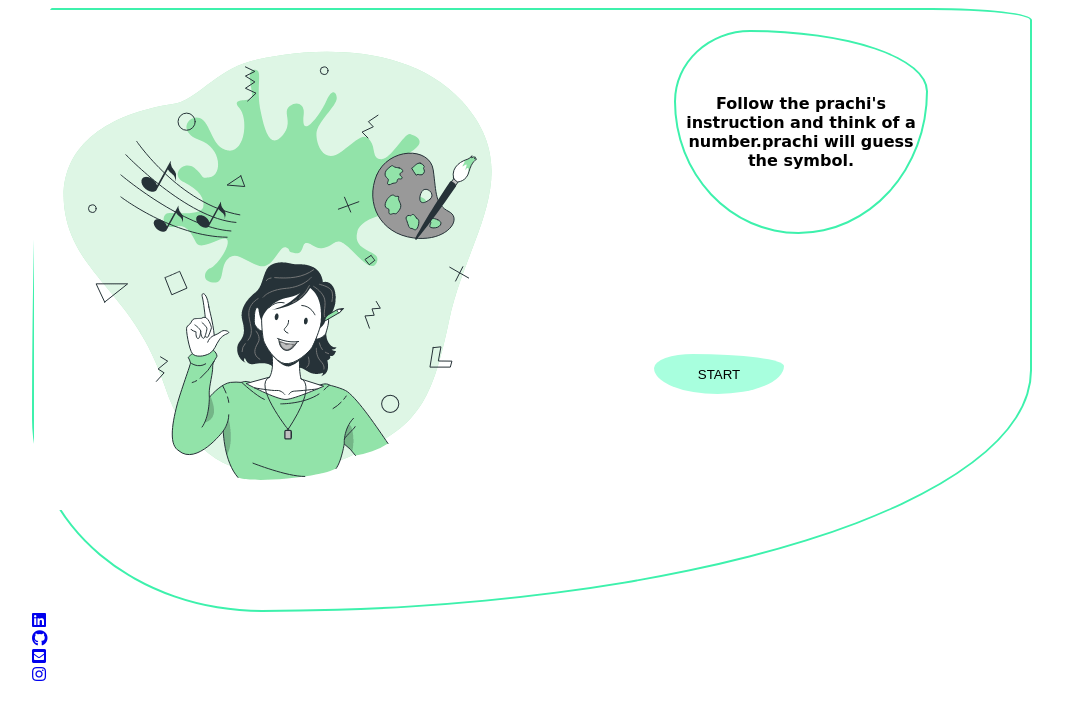
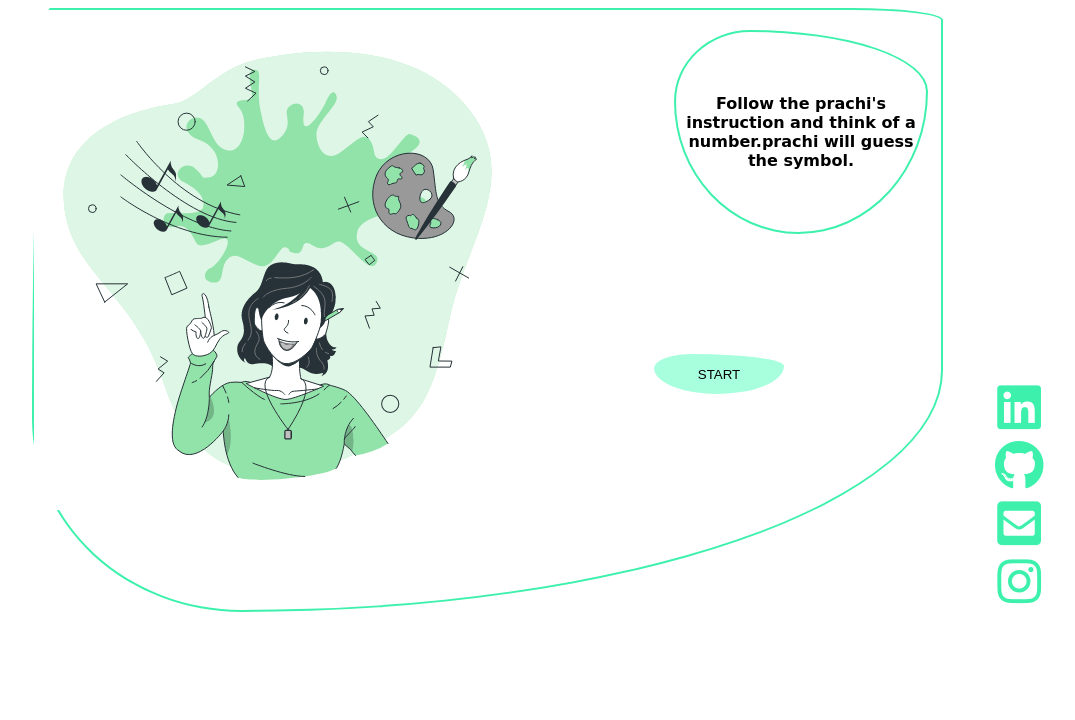
Before and after one commit to 04-tech/magic-game, a plain HTML site: page index.html in a window 1280 px wide. Shown: the whole page, without its empty margins (126-1201 px from the left). Drawn offline with Linux system fonts and the light colour scheme.

Commit message:
Update style.css

```diff
--- a/style.css
+++ b/style.css
@@ -5,7 +5,7 @@
     display: none;
     align-items: center;
     justify-content: center;
-    margin-top: 55px;
+    margin-top: 5px;
     box-shadow: rgba(61, 241, 172, 0.95) 0px 25px 50px -1px;
     border: 2px solid rgb(61,241,172);
     border-radius: 30px;
@@ -17,6 +17,7 @@
   .container{
       width:1000px;
       padding-left: 150px;
+      display: flex;
   }
   .box{
       display:block;
@@ -53,6 +54,7 @@
  }
   .inner-box{
       margin-left: 140px;
+      margin-right: 13px;
       margin-top: 20px;
       text-align: center;
       border: 2px solid rgb(61, 241, 172);
@@ -76,3 +78,18 @@ h3{
 img{
     display: block;
 }
+.media{
+    display:flex;
+    flex-direction: column;
+    align-items: center;
+    justify-content: end;
+    margin-left: 30px;
+
+}
+.media div{
+    margin-left: 22px;
+    font-size: 50px;
+}
+.media div i{
+    color: rgb(61, 241, 172);
+}
```
